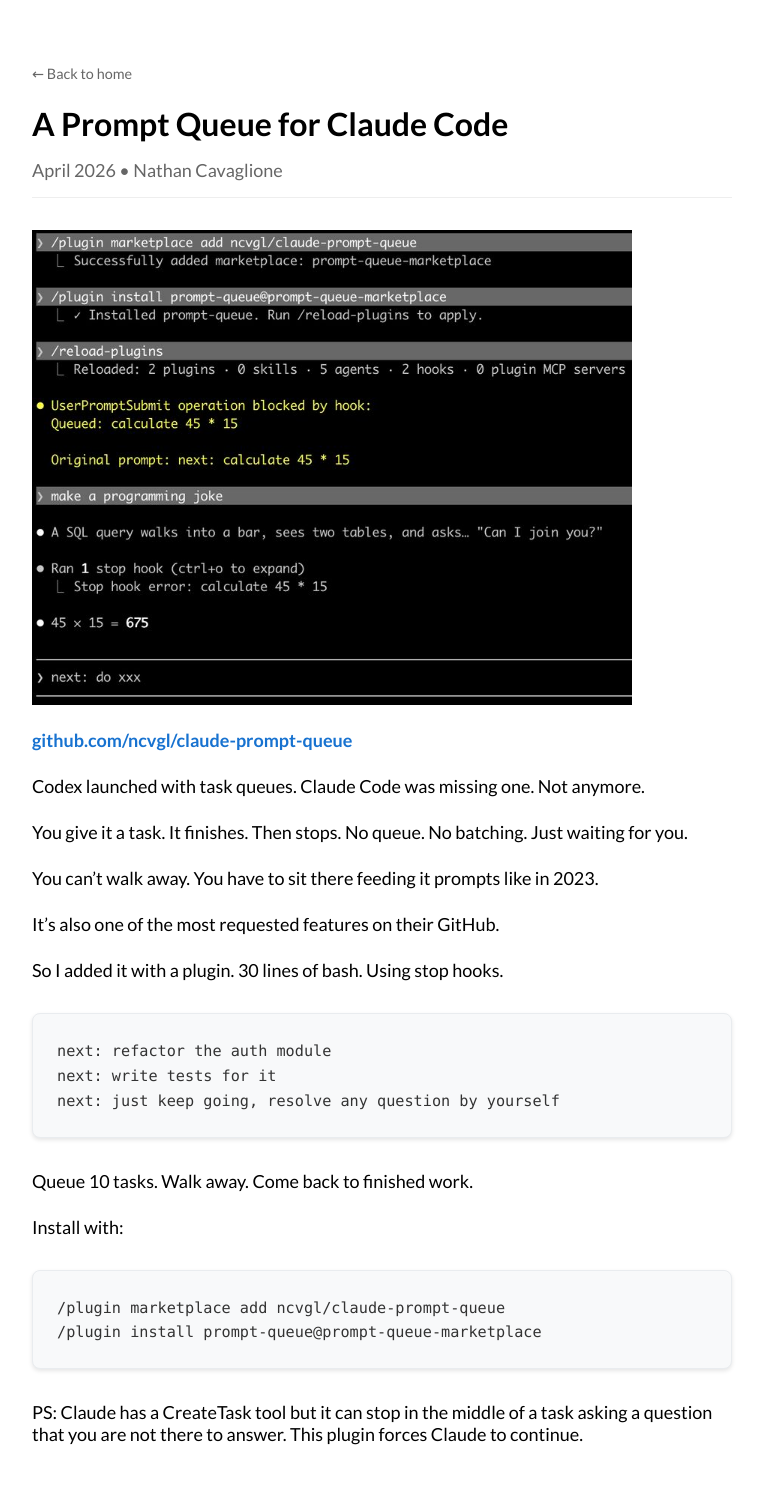
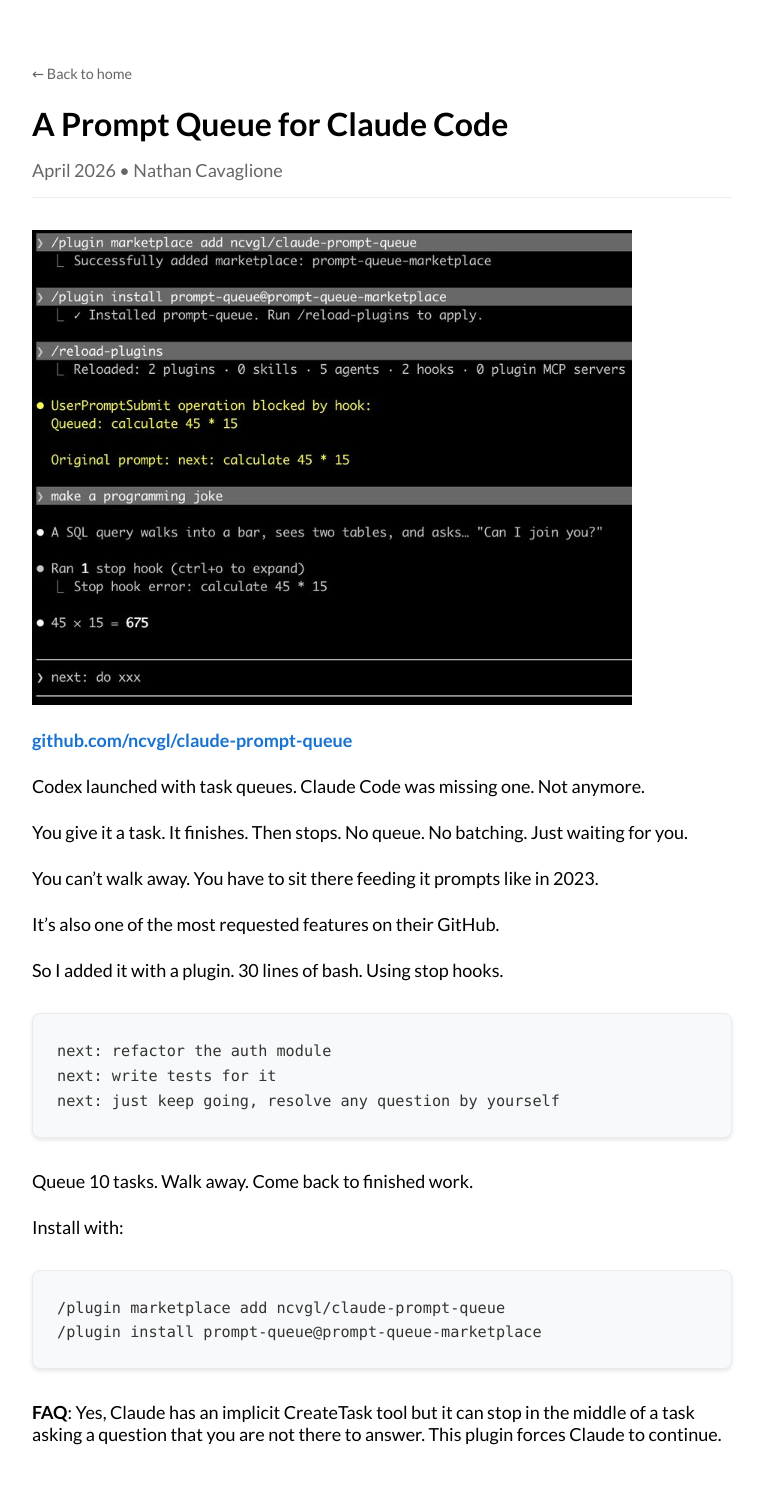
Before and after one commit to ncvgl/ncvgl.github.io, a Jekyll site: the page built from _posts/2026-04-12-claude-code-prompt-queue.md, in a window 1280 px wide. Shown: the whole page, without its empty margins (258-1021 px from the left). Built offline with Jekyll 4.4.1, drawn with Linux system fonts in a browser that asks for light colours.

Commit message:
tweak FAQ wording in prompt queue article

````diff
--- a/_posts/2026-04-12-claude-code-prompt-queue.md
+++ b/_posts/2026-04-12-claude-code-prompt-queue.md
@@ -36,4 +36,4 @@
 /plugin install prompt-queue@prompt-queue-marketplace
 ```
 
-PS: Claude has a CreateTask tool but it can stop in the middle of a task asking a question that you are not there to answer. This plugin forces Claude to continue.
+**FAQ**: Yes, Claude has an implicit CreateTask tool but it can stop in the middle of a task asking a question that you are not there to answer. This plugin forces Claude to continue.
````
